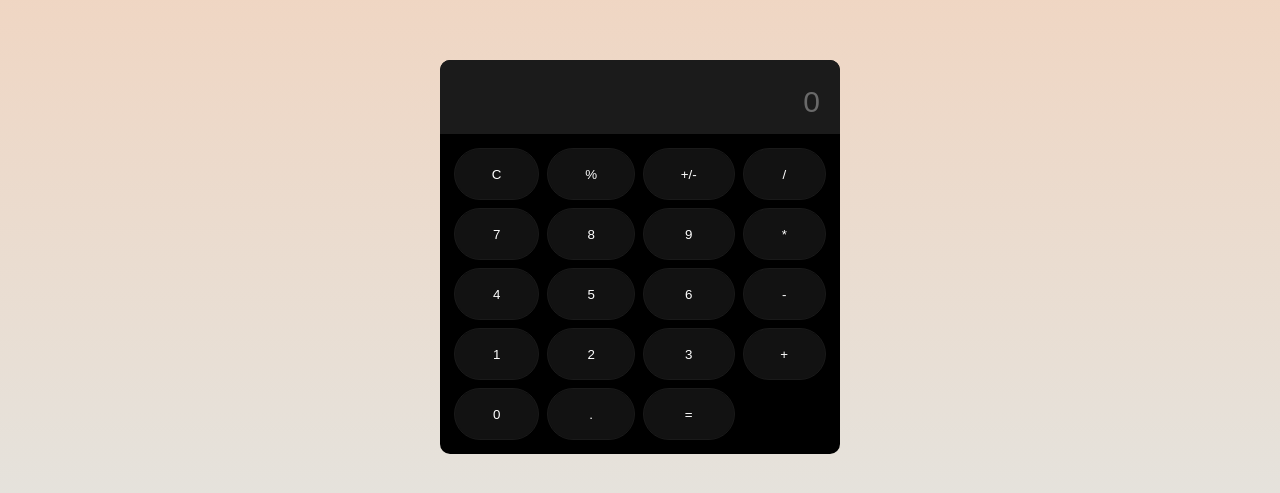
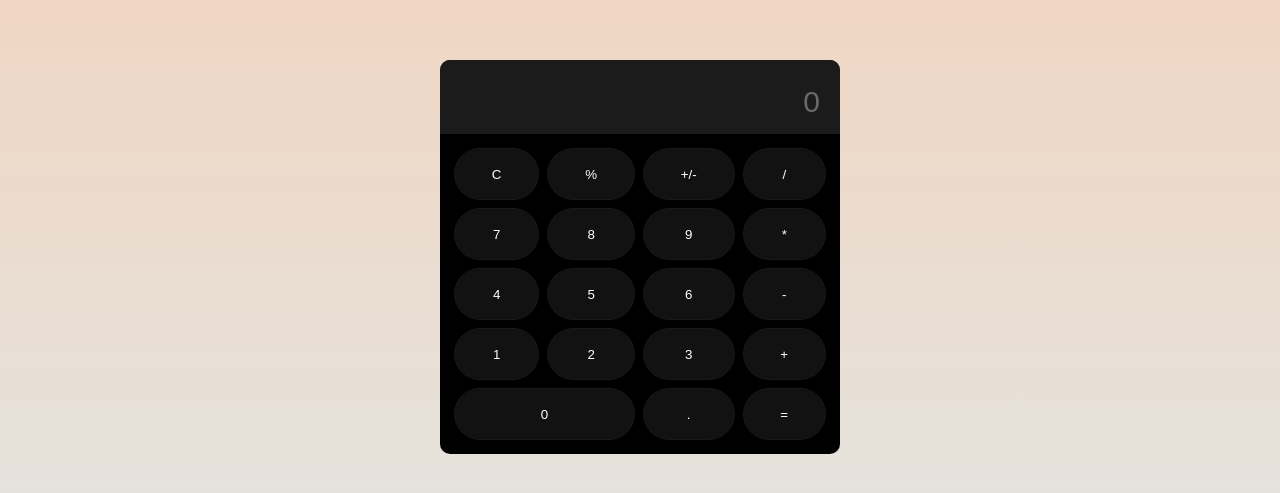
Before and after one commit to a14a19/calculator-app, a React (Create React App) app: page / in a window 1280 px wide. Shown: the part 143-636 px from the top of the page. Built offline with nearby package versions, Linux system fonts and the light colour scheme.

Commit message:
initial commit

```diff
--- a/src/components/button.css
+++ b/src/components/button.css
@@ -7,6 +7,10 @@
   background-color: rgba(20, 20, 20, 0.9);
   color: white;
   outline: 1px solid rgba(255, 255, 255, 0.1);
+}
+
+.calculator button:nth-child(17){
+  grid-column: 1/3;
 }
 
 .calculator button:hover {
@@ -20,8 +24,5 @@
 }
 
 /* button.equal {
-  color: whitesmoke;
-}
-button.equal:hover {
-  background: rgba(50, 50, 50);
+  grid-row: 1/3;
 } */
```
